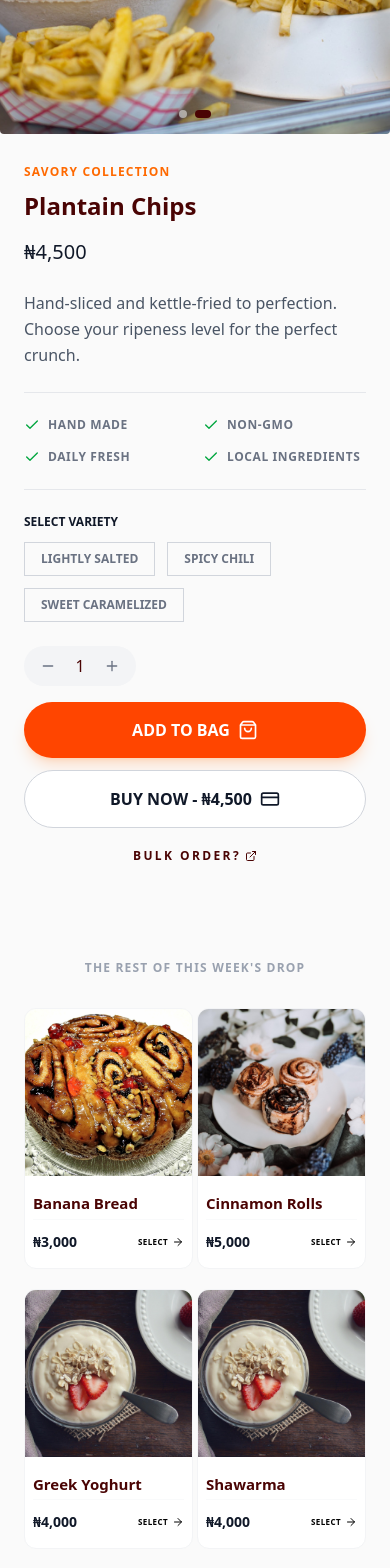
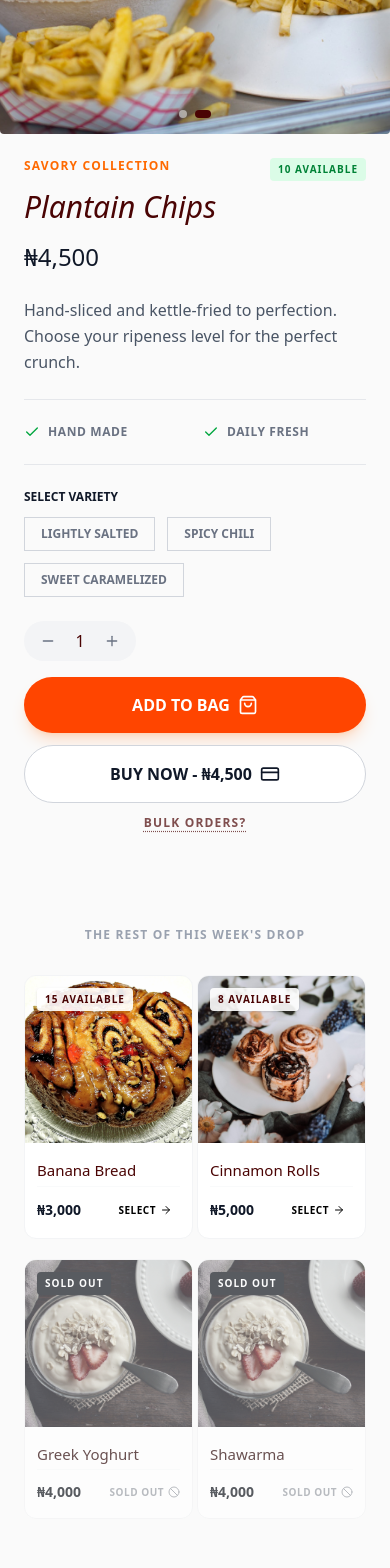
Before and after one commit to Imani-Treats/imani-treats, a Next.js app: page /products/1 in a window 390 px wide. Shown: the part 412-1980 px from the top of the page. Built offline with nearby package versions, Linux system fonts and the light colour scheme.

Commit message:
Feat: bulk order modal

```diff
--- a/src/app/products/[id]/page.tsx
+++ b/src/app/products/[id]/page.tsx
@@ -3,29 +3,33 @@
 import Image from "next/image";
 import Link from "next/link";
 import { useParams, useRouter } from "next/navigation";
-import { MoveLeft, ChevronLeft, ChevronRight, Minus, Plus, ExternalLink, ShoppingBag, CreditCard, Check } from "lucide-react";
-import { useState, useEffect } from "react"; // <--- Added useEffect
+import { MoveLeft, ChevronLeft, ChevronRight, Minus, Plus, ShoppingBag, CreditCard, Check, AlertCircle } from "lucide-react";
+import { useState, useEffect } from "react";
 import { useCartStore } from "@/lib/store";
-import ProductCard from "@/features/products/ProductCard";
 import RelatedProducts from "@/features/products/RelatedProducts";
 import { PRODUCTS } from "@/lib/data";
+import BulkOrderModal from "@/components/BulkOrderModal";
 
 export default function ProductDetailPage() {
   const params = useParams();
   const router = useRouter();
   const addToCart = useCartStore((state) => state.addToCart);
 
-  // 1. Find product
   const product = PRODUCTS.find((p) => p.id === params.id);
   const productImages = product?.images?.length ? product.images : [product?.image_url || ""];
 
-  // 2. States
+  // States
   const [currentImageIndex, setCurrentImageIndex] = useState(0);
   const [quantity, setQuantity] = useState(1);
   const [selectedVariant, setSelectedVariant] = useState("Original");
   const [isAdded, setIsAdded] = useState(false);
+  const [isBulkOpen, setIsBulkOpen] = useState(false);
 
-  // --- SWIPE STATES ---
+  // Stock Logic
+  const stock = product?.stock || 0;
+  const isSoldOut = stock === 0;
+
+  // --- SWIPE LOGIC (Kept from previous task) ---
   const [touchStart, setTouchStart] = useState(0);
   const [touchEnd, setTouchEnd] = useState(0);
 
@@ -36,80 +40,50 @@ export default function ProductDetailPage() {
     </div>
   );
 
-  // --- NAVIGATION FUNCTIONS ---
-  const nextImage = () => {
-    setCurrentImageIndex((prev) => (prev === productImages.length - 1 ? 0 : prev + 1));
-  };
+  // Navigation & Swipe Handlers
+  const nextImage = () => setCurrentImageIndex((prev) => (prev === productImages.length - 1 ? 0 : prev + 1));
+  const prevImage = () => setCurrentImageIndex((prev) => (prev === 0 ? productImages.length - 1 : prev - 1));
 
-  const prevImage = () => {
-    setCurrentImageIndex((prev) => (prev === 0 ? productImages.length - 1 : prev - 1));
-  };
-
-  // --- AUTO-SLIDE EFFECT ---
   useEffect(() => {
-    if (productImages.length <= 1) return; // Don't slide if only 1 image
-
-    const timer = setInterval(() => {
-      nextImage();
-    }, 5000); // Change every 5 seconds
-
-    // Cleanup timer on unmount or when index changes (reset timer on manual interaction)
+    if (productImages.length <= 1) return;
+    const timer = setInterval(() => nextImage(), 5000);
     return () => clearInterval(timer);
   }, [currentImageIndex, productImages.length]);
 
-  // --- SWIPE HANDLERS ---
-  const handleTouchStart = (e: React.TouchEvent) => {
-    setTouchStart(e.targetTouches[0].clientX);
-  };
-
-  const handleTouchMove = (e: React.TouchEvent) => {
-    setTouchEnd(e.targetTouches[0].clientX);
-  };
-
+  const handleTouchStart = (e: React.TouchEvent) => setTouchStart(e.targetTouches[0].clientX);
+  const handleTouchMove = (e: React.TouchEvent) => setTouchEnd(e.targetTouches[0].clientX);
   const handleTouchEnd = () => {
     if (!touchStart || !touchEnd) return;
-
     const distance = touchStart - touchEnd;
-    const minSwipeDistance = 50;
-
-    if (distance > minSwipeDistance) {
-      nextImage(); // Swiped Left -> Next
-    }
-
-    if (distance < -minSwipeDistance) {
-      prevImage(); // Swiped Right -> Prev
-    }
-
-    // Reset
-    setTouchStart(0);
-    setTouchEnd(0);
+    if (distance > 50) nextImage();
+    if (distance < -50) prevImage();
+    setTouchStart(0); setTouchEnd(0);
   };
 
   const handleAddToCart = () => {
-    addToCart({
-      ...product,
-      quantity: quantity,
-      variant: selectedVariant,
-    });
+    if (isSoldOut) return;
+    addToCart({ ...product, quantity, variant: selectedVariant });
     setIsAdded(true);
     setTimeout(() => setIsAdded(false), 2000);
   };
 
+  // Logic to prevent increasing quantity beyond stock
+  const increaseQuantity = () => {
+    if (quantity < stock) setQuantity(quantity + 1);
+  };
+
   return (
+    <>
     <div className="bg-[#fafafa] min-h-screen pt-24 pb-12">
 
         {/* Back Link */}
-        <Link
-          href="/products"
-          className="inline-flex items-center text-sm text-gray-500 pb-10 px-6 hover:text-primary transition-colors"
-        >
-          <MoveLeft className="w-4 h-4 mr-1" />
-          Back
+        <Link href="/products" className="inline-flex items-center text-sm text-gray-500 pb-10 px-6 hover:text-primary transition-colors">
+          <MoveLeft className="w-4 h-4 mr-1" /> Back
         </Link>
 
       <div className="max-w-6xl mx-auto grid grid-cols-1 md:grid-cols-2 gap-6 mb-24">
 
-        {/* --- LEFT: IMAGE SLIDER (Now with Swipe & Auto) --- */}
+        {/* --- LEFT: IMAGE SLIDER --- */}
         <div
           className="relative aspect-square md:aspect-[4/5] bg-gray-100 rounded-sm overflow-hidden group touch-pan-y"
           onTouchStart={handleTouchStart}
@@ -120,37 +94,25 @@ export default function ProductDetailPage() {
             src={productImages[currentImageIndex]}
             alt={product.name}
             fill
-            className="object-cover object-center transition-all duration-500"
+            className={`object-cover object-center transition-all duration-500 ${isSoldOut ? 'grayscale' : ''}`}
             priority
           />
+          {isSoldOut && (
+            <div className="absolute inset-0 bg-black/40 flex items-center justify-center">
+              <span className="bg-white text-black px-6 py-3 text-xl font-bold uppercase tracking-widest rotate-[-10deg] border-4 border-black">
+                Sold Out
+              </span>
+            </div>
+          )}
 
+          {/* Slider Controls */}
           {productImages.length > 1 && (
             <>
-              {/* Desktop Arrows (Hidden on mobile usually, or kept for clarity) */}
-              <button
-                onClick={prevImage}
-                className="absolute left-4 top-1/2 -translate-y-1/2 bg-white/80 p-2 rounded-full hover:bg-white transition opacity-0 group-hover:opacity-100 hidden md:block"
-              >
-                <ChevronLeft className="w-5 h-5 text-primary" />
-              </button>
-
-              <button
-                onClick={nextImage}
-                className="absolute right-4 top-1/2 -translate-y-1/2 bg-white/80 p-2 rounded-full hover:bg-white transition opacity-0 group-hover:opacity-100 hidden md:block z-10"
-              >
-                <ChevronRight className="w-5 h-5 text-black" />
-              </button>
-
-              {/* Dots Indicators */}
+              <button onClick={prevImage} className="absolute left-4 top-1/2 -translate-y-1/2 bg-white/80 p-2 rounded-full hidden md:block hover:bg-white"><ChevronLeft className="w-5 h-5 text-primary" /></button>
+              <button onClick={nextImage} className="absolute right-4 top-1/2 -translate-y-1/2 bg-white/80 p-2 rounded-full hidden md:block hover:bg-white z-10"><ChevronRight className="w-5 h-5 text-black" /></button>
               <div className="absolute bottom-4 left-1/2 -translate-x-1/2 flex gap-2">
                 {productImages.map((_, idx) => (
-                  <button
-                    key={idx}
-                    onClick={() => setCurrentImageIndex(idx)}
-                    className={`w-2 h-2 rounded-full transition-all ${
-                      currentImageIndex === idx ? "bg-primary w-4" : "bg-white/50"
-                    }`}
-                  />
+                  <button key={idx} onClick={() => setCurrentImageIndex(idx)} className={`w-2 h-2 rounded-full transition-all ${currentImageIndex === idx ? "bg-primary w-4" : "bg-white/50"}`} />
                 ))}
               </div>
             </>
@@ -160,34 +122,33 @@ export default function ProductDetailPage() {
         {/* --- RIGHT: PRODUCT INFO --- */}
         <div className="flex flex-col justify-center px-6 space-y-6">
           <div>
+            <div className="flex justify-between items-start">
               <span className="text-orange-500 font-bold text-xs tracking-widest uppercase">
                 Savory Collection
               </span>
-            <h1 className="text-2xl font-serif text-primary font-bold mt-2 mb-4">
-              {product.name}
-            </h1>
-            <p className="text-xl font-sans font-medium text-gray-900">
-              ₦{product.price.toLocaleString()}
-            </p>
+              {/* Stock Indicator */}
+              {!isSoldOut && (
+                <span className={`text-[10px] font-bold uppercase tracking-widest px-2 py-1 rounded ${stock < 5 ? 'bg-red-100 text-red-600' : 'bg-green-100 text-green-700'}`}>
+                  {stock} Available
+                </span>
+              )}
+            </div>
+            <h1 className="text-3xl font-serif text-primary italic mt-2 mb-4">{product.name}</h1>
+            <p className="text-2xl font-sans font-medium text-gray-900">₦{product.price.toLocaleString()}</p>
           </div>
 
-          <p className="text-gray-600 leading-relaxed font-light">
-            {product.description}
-          </p>
-
+          <p className="text-gray-600 leading-relaxed font-light">{product.description}</p>
           <hr className="border-gray-200" />
 
           {/* Features */}
           <div className="grid grid-cols-2 gap-4 text-xs font-bold text-gray-500 uppercase tracking-wider">
             <div className="flex items-center gap-2"><Check className="w-4 h-4 text-green-600" /> Hand Made</div>
-            <div className="flex items-center gap-2"><Check className="w-4 h-4 text-green-600" /> Non-GMO</div>
             <div className="flex items-center gap-2"><Check className="w-4 h-4 text-green-600" /> Daily Fresh</div>
-            <div className="flex items-center gap-2"><Check className="w-4 h-4 text-green-600" /> Local Ingredients</div>
           </div>
-
           <hr className="border-gray-200" />
 
           {/* Variants */}
+          {!isSoldOut && (
             <div>
               <span className="block text-xs font-bold text-gray-900 uppercase mb-3">Select Variety</span>
               <div className="flex flex-wrap gap-3">
@@ -195,26 +156,34 @@ export default function ProductDetailPage() {
                   <button
                     key={variant}
                     onClick={() => setSelectedVariant(variant)}
-                  className={`px-4 py-2 text-xs font-bold border transition-colors ${
-                    selectedVariant === variant
-                      ? "bg-primary text-white border-primary"
-                      : "bg-transparent text-gray-500 border-gray-300 hover:border-primary"
-                  }`}
+                    className={`px-4 py-2 text-xs font-bold border transition-colors ${selectedVariant === variant ? "bg-primary text-white border-primary" : "bg-transparent text-gray-500 border-gray-300 hover:border-primary"}`}
                   >
                     {variant.toUpperCase()}
                   </button>
                 ))}
               </div>
             </div>
+          )}
 
-          {/* Actions */}
+          {/* --- ACTIONS SECTION --- */}
+          {isSoldOut ? (
+            // SOLD OUT MESSAGE
+            <div className="bg-gray-50 border border-gray-200 p-6 rounded-lg text-center space-y-3">
+              <AlertCircle className="w-8 h-8 text-gray-400 mx-auto" />
+              <h3 className="font-serif text-xl text-primary italic">Sold Out for this Drop</h3>
+              <p className="text-sm text-gray-600 leading-relaxed">
+                This item is no longer available. Please make an order immediately after the next drop ends as our products are on a <span className="font-bold">"first come first serve"</span> basis.
+              </p>
+            </div>
+          ) : (
+            // ACTIVE BUY BUTTONS
             <div className="space-y-4">
               <div className="flex items-center gap-4 bg-gray-100 w-max px-4 py-2 rounded-full">
                 <button onClick={() => setQuantity(Math.max(1, quantity - 1))} className="text-gray-500 hover:text-black">
                   <Minus className="w-4 h-4" />
                 </button>
                 <span className="font-medium w-4 text-center">{quantity}</span>
-              <button onClick={() => setQuantity(quantity + 1)} className="text-gray-500 hover:text-black">
+                <button onClick={increaseQuantity} className={`text-gray-500 hover:text-black ${quantity >= stock ? 'opacity-30 cursor-not-allowed' : ''}`}>
                   <Plus className="w-4 h-4" />
                 </button>
               </div>
@@ -224,39 +193,38 @@ export default function ProductDetailPage() {
                   onClick={handleAddToCart}
                   className="w-full bg-btn text-white py-4 rounded-full font-bold flex items-center justify-center gap-2 hover:brightness-110 transition-all shadow-lg shadow-orange-500/20"
                 >
-                {isAdded ? "ADDED TO BAG" : "ADD TO BAG"}
-                <ShoppingBag className="w-5 h-5" />
+                  {isAdded ? "ADDED TO BAG" : "ADD TO BAG"} <ShoppingBag className="w-5 h-5" />
                 </button>
-
                 <button
-                onClick={() => {
-                  handleAddToCart();
-                  router.push('/cart');
-                }}
+                  onClick={() => { handleAddToCart(); router.push('/cart'); }}
                   className="w-full bg-white border border-gray-300 text-gray-900 py-4 rounded-full font-bold flex items-center justify-center gap-2 hover:bg-gray-50 transition-colors"
                 >
-                BUY NOW - ₦{(product.price * quantity).toLocaleString()}
-                <CreditCard className="w-5 h-5" />
+                  BUY NOW - ₦{(product.price * quantity).toLocaleString()} <CreditCard className="w-5 h-5" />
                 </button>
-              <Link href="/" className="flex items-center gap-1 mt-2 m-auto">
+                <button
+                    onClick={() => setIsBulkOpen(true)}
+                    className="text-xs font-bold uppercase tracking-widest text-primary/70 hover:text-primary underline decoration-dotted underline-offset-4 hover:scale-105 transition-all">
+                    Bulk Orders?
+              </button>
+              </div>
 
-                <span className="text-xs font-bold tracking-[0.2em] uppercase text-primary">
-                  Bulk Order?
-                  </span>
-                  <ExternalLink className="h-3 w-3"/>
-                </Link>
+              {/* Low Stock Warning */}
+              {stock < 5 && (
+                <p className="text-xs text-red-600 font-bold text-center animate-pulse">
+                  Hurry! Only {stock} items left.
+                </p>
+              )}
             </div>
-          </div>
+          )}
         </div>
       </div>
 
-      {/* Bottom Recommendations */}
+      {/* Related */}
       <div className="max-w-6xl mx-auto mb-12 px-6">
-        <RelatedProducts
-          products={PRODUCTS.filter(p => p.id !== product.id).slice(0, 4)}
-        />
+        <RelatedProducts products={PRODUCTS.filter(p => p.id !== product.id).slice(0, 4)} />
       </div>
-
     </div>
+    <BulkOrderModal isOpen={isBulkOpen} onClose={() => setIsBulkOpen(false)} />
+    </>
   );
 }
--- /dev/null
+++ b/src/components/BulkOrderModal.tsx
@@ -0,0 +1,119 @@
+"use client";
+
+import { X, Mail, MessageCircle } from "lucide-react"; // Removed Instagram icon
+import Image from "next/image";
+import Link from "next/link";
+import { useEffect } from "react";
+
+interface BulkOrderModalProps {
+  isOpen: boolean;
+  onClose: () => void;
+}
+
+export default function BulkOrderModal({ isOpen, onClose }: BulkOrderModalProps) {
+  // Prevent scrolling when modal is open
+  useEffect(() => {
+    if (isOpen) {
+      document.body.style.overflow = "hidden";
+    } else {
+      document.body.style.overflow = "unset";
+    }
+    return () => { document.body.style.overflow = "unset"; };
+  }, [isOpen]);
+
+  if (!isOpen) return null;
+
+  return (
+    <div className="fixed inset-0 z-[999] flex items-center justify-center px-4">
+      {/* Backdrop */}
+      <div
+        onClick={onClose}
+        className="absolute inset-0 bg-black/60 backdrop-blur-sm transition-opacity"
+      />
+
+      {/* Modal Content */}
+      <div className="relative bg-white w-full max-w-md p-8 rounded-2xl shadow-2xl transform transition-all scale-100">
+
+        {/* Close Button */}
+        <button
+          onClick={onClose}
+          className="absolute top-4 right-4 p-2 text-gray-400 hover:text-red-500 transition-colors bg-gray-50 rounded-full"
+        >
+          <X className="w-5 h-5" />
+        </button>
+
+        {/* Header */}
+        <div className="text-center mb-8">
+          <h3 className="text-3xl font-serif text-primary italic mb-2">Big Plans?</h3>
+          <p className="text-gray-500 text-sm leading-relaxed">
+            Planning a corporate event, wedding, or just really hungry?
+            Reach out directly for custom bulk orders.
+          </p>
+        </div>
+
+        {/* Contact Options */}
+        <div className="space-y-4">
+
+          {/* Email */}
+          <a
+            href="mailto:hello@imanitreats.com?subject=Bulk Order Inquiry"
+            className="flex items-center gap-4 p-4 border border-gray-100 rounded-xl hover:border-primary/30 hover:bg-orange-50/50 transition-all group"
+          >
+            <div className="bg-orange-100 p-3 rounded-full text-orange-600 group-hover:bg-orange-600 group-hover:text-white transition-colors">
+              <Mail className="w-5 h-5" />
+            </div>
+            <div>
+              <span className="block text-xs font-bold text-gray-400 uppercase tracking-wider">Email Us</span>
+              <span className="font-serif text-lg text-primary">hello@imanitreats.com</span>
+            </div>
+          </a>
+
+          {/* WhatsApp */}
+          <a
+            href="https://wa.me/2348123456789"
+            target="_blank"
+            className="flex items-center gap-4 p-4 border border-gray-100 rounded-xl hover:border-green-500/30 hover:bg-green-50/50 transition-all group"
+          >
+            <div className="bg-green-100 p-3 rounded-full text-green-600 group-hover:bg-green-600 group-hover:text-white transition-colors">
+              <MessageCircle className="w-5 h-5" />
+            </div>
+            <div>
+              <span className="block text-xs font-bold text-gray-400 uppercase tracking-wider">WhatsApp</span>
+              <span className="font-serif text-lg text-primary">+234 812 345 6789</span>
+            </div>
+          </a>
+
+          {/* TikTok (Replaced Instagram) */}
+          <a
+            href="https://tiktok.com/@imani.treats"
+            target="_blank"
+            className="flex items-center gap-4 p-4 border border-gray-100 rounded-xl hover:border-black/30 hover:bg-gray-50 transition-all group"
+          >
+            {/* Icon Container: Using neutral gray/black for TikTok brand */}
+            <div className="bg-gray-100 p-3 rounded-full transition-colors flex items-center justify-center group-hover:bg-gray-200">
+              <div className="relative w-5 h-5">
+                <Image
+                  src="/images/tiktok.svg"
+                  alt="TikTok"
+                  fill
+                  className="object-contain"
+                />
+              </div>
+            </div>
+            <div>
+              <span className="block text-xs font-bold text-gray-400 uppercase tracking-wider">DM on TikTok</span>
+              <span className="font-serif text-lg text-primary">@imani.treats</span>
+            </div>
+          </a>
+
+        </div>
+
+        <div className="mt-8 text-center">
+          <button onClick={onClose} className="text-xs text-gray-400 underline hover:text-primary">
+            Maybe later
+          </button>
+        </div>
+      </div>
+    </div>
+  );
+}
--- a/src/features/home/Hero.tsx
+++ b/src/features/home/Hero.tsx
@@ -2,7 +2,7 @@
 
 import Link from "next/link";
 import Image from "next/image";
-import { ExternalLink, Clock } from 'lucide-react';
+import { Clock } from 'lucide-react';
 import { useCountdown } from "@/hooks/useCountdown";
 import { useEffect, useState, useRef } from "react";
 import {
@@ -14,10 +14,12 @@ import {
   useMotionValueEvent,
   PanInfo
 } from "framer-motion";
+import BulkOrderModal from "@/components/BulkOrderModal";
 
 export default function Hero() {
   // 1. Calculate the next Saturday dynamically
   const [targetDate, setTargetDate] = useState<string>("");
+  const [isBulkOpen, setIsBulkOpen] = useState(false);
 
   useEffect(() => {
     const nextSaturday = getNextSaturday();
@@ -28,6 +30,7 @@ export default function Hero() {
   const { days, hours, minutes, seconds } = useCountdown(targetDate);
 
   return (
+    <>
     <section className="relative w-full h-[90vh] flex flex-col pt-40 items-center text-center overflow-hidden ">
 
       {/* Background Image */}
@@ -85,16 +88,16 @@ export default function Hero() {
         >
           View Treats
         </Link>
-        <Link href="/" className="flex items-center gap-1 mt-2">
-
-        <span className="text-xs font-bold tracking-[0.2em] uppercase text-primary">
-           Bulk Order?
-          </span>
-          <ExternalLink className="h-3 w-3"/>
-        </Link>
+        <button
+              onClick={() => setIsBulkOpen(true)}
+              className="text-xs font-bold uppercase tracking-widest text-primary/70 hover:text-primary underline decoration-dotted underline-offset-4 hover:scale-105 transition-all">
+              Bulk Orders?
+        </button>
 
       </div>
     </section>
+    <BulkOrderModal isOpen={isBulkOpen} onClose={() => setIsBulkOpen(false)} />
+    </>
   );
 }
 
--- a/src/features/products/ProductCard.tsx
+++ b/src/features/products/ProductCard.tsx
@@ -2,7 +2,7 @@
 
 import Image from "next/image";
 import Link from "next/link";
-import { ArrowRight } from "lucide-react"; // Changed Plus to ArrowRight
+import { ArrowRight, Ban } from "lucide-react";
 import { Product } from "@/types";
 
 interface ProductCardProps {
@@ -10,10 +10,11 @@ interface ProductCardProps {
 }
 
 export default function ProductCard({ product }: ProductCardProps) {
-  // We no longer need the "Add to Cart" logic here since the button just navigates
+  const isSoldOut = product.stock === 0;
+  const isLowStock = product.stock > 0 && product.stock <= 5;
 
   return (
-    <Link href={`/products/${product.id}`} className="group block h-full">
+    <Link href={`/products/${product.id}`} className={`group block h-full ${isSoldOut ? 'opacity-70 grayscale-[0.5]' : ''}`}>
       <div className="h-full border border-gray-100 rounded-xl bg-white overflow-hidden hover:shadow-xl hover:border-primary/20 transition-all duration-300 flex flex-col">
 
         {/* IMAGE SECTION */}
@@ -25,33 +26,46 @@ export default function ProductCard({ product }: ProductCardProps) {
             className="object-cover object-center transition-transform duration-500 group-hover:scale-105"
             sizes="(max-width: 768px) 100vw, (max-width: 1200px) 50vw, 33vw"
           />
-          {/* Badge */}
-          <div className=" hidden absolute top-3 left-3 bg-white/90 backdrop-blur-sm px-2 py-1 rounded text-[10px] font-bold tracking-widest uppercase text-orange-600 shadow-sm z-10">
-            Limited
-          </div>
+
+          {/* STOCK BADGE */}
+          {!isSoldOut && (
+            <div className={`absolute top-3 left-3 px-2 py-1 rounded text-[10px] font-bold tracking-widest uppercase shadow-sm z-10 ${
+              isLowStock ? 'bg-red-100 text-red-600' : 'bg-white/90 text-primary'
+            }`}>
+              {isLowStock ? `Only ${product.stock} Left` : `${product.stock} Available`}
+            </div>
+          )}
+
+          {isSoldOut && (
+            <div className="absolute top-3 left-3 bg-gray-900 text-white px-2 py-1 rounded text-[10px] font-bold tracking-widest uppercase shadow-sm z-10">
+              Sold Out
+            </div>
+          )}
         </div>
 
         {/* DETAILS SECTION */}
-        <div className="py-4 px-2 flex flex-col flex-1">
+        <div className="py-4 px-3 flex flex-col flex-1">
 
           {/* Title */}
-          <h3 className="font-serif font-bold text-[15px] md:text-xl text-primary mb-1 group-hover:text-orange-600 transition-colors">
+          <h3 className="font-serif text-[15px] md:text-xl text-primary mb-1 group-hover:text-orange-600 transition-colors">
             {product.name}
           </h3>
 
-          <p className="hidden text-xs text-gray-400 mb-4 line-clamp-2">
-            {product.description}
-          </p>
-
-          {/* FOOTER */}
+          {/* Price & Action */}
           <div className="mt-auto flex items-center justify-between pt-3 border-t border-gray-50">
             <span className="font-sans font-bold text-gray-900 text-sm md:text-base">
               ₦{product.price.toLocaleString()}
             </span>
 
-            {/* "Select ->" Button (Purely visual, the parent Link handles navigation) */}
-            <div className="flex items-center  text-[8px] md:text-xs font-bold uppercase tracking-wider  text-black group-hover:bg-orange-600 transition-colors duration-300">
-               Select <ArrowRight className="w-3 h-3 ml-1" />
+            {/* Dynamic Button */}
+            <div className={`flex items-center text-[10px] md:text-xs font-bold uppercase tracking-wider transition-colors duration-300 ${
+              isSoldOut ? "text-gray-400 cursor-not-allowed" : "text-black group-hover:bg-orange-600 group-hover:text-white px-2 py-1 rounded-full"
+            }`}>
+               {isSoldOut ? (
+                 <span className="flex items-center gap-1">Sold Out <Ban className="w-3 h-3" /></span>
+               ) : (
+                 <span className="flex items-center gap-1">Select <ArrowRight className="w-3 h-3" /></span>
+               )}
             </div>
           </div>
 
```
Also changed, not shown: public/images/tiktok.svg (added). Lines whose indentation alone changed are shown as unchanged.
